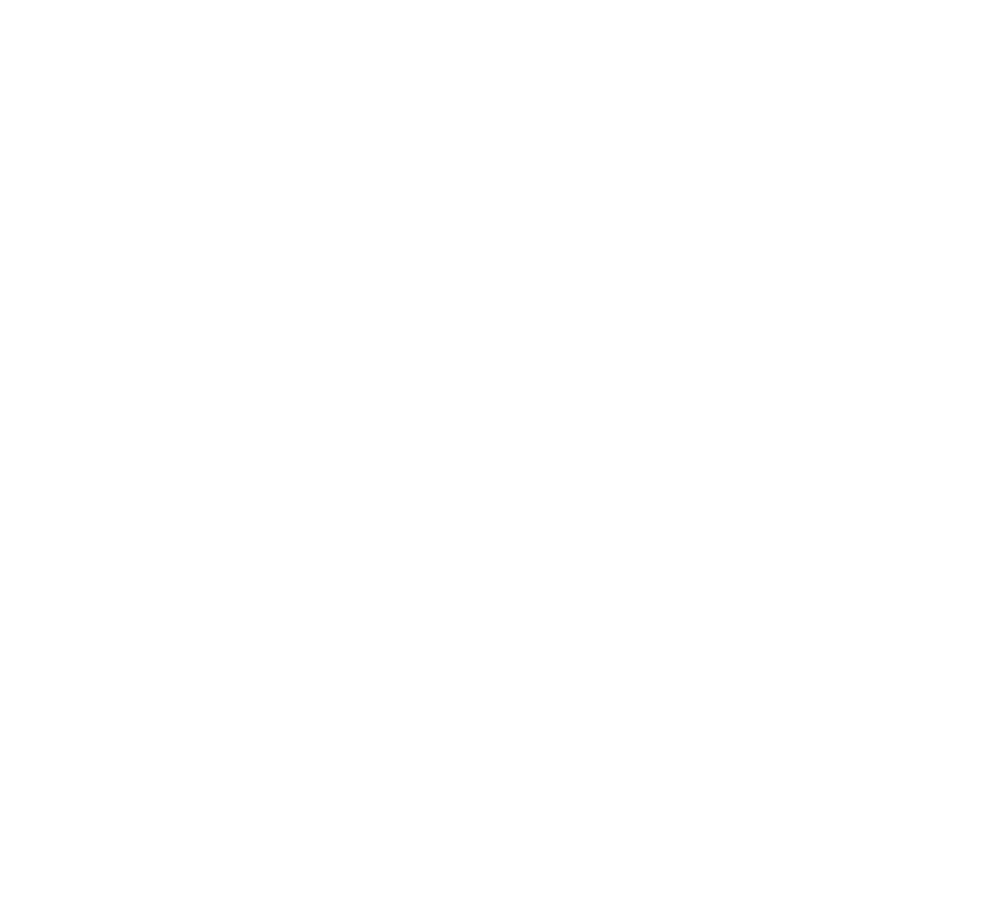
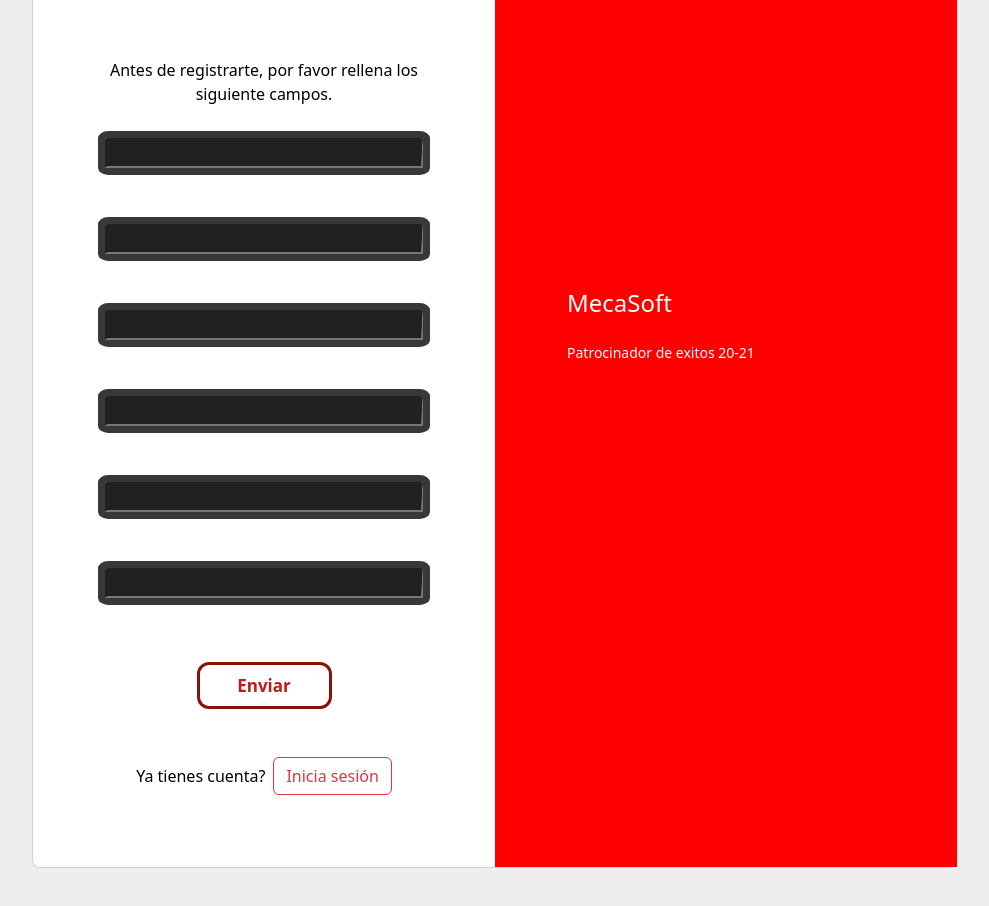
Before and after one commit to Darioantonio20/MecaSoft-Front-end, a React (Vite) app in the folder MecaSoft/: page /registro in a window 1280 px wide. Shown: the part 360-1266 px from the top of the page, without its empty margins (145-1134 px from the left). Before the commit the page ends 800 px from the top, so only its background shows below. Built offline with nearby package versions, Linux system fonts and the light colour scheme.

Commit message:
[ADD] registro

```diff
--- a/MecaSoft/src/pages/InicioDeSesion.jsx
+++ b/MecaSoft/src/pages/InicioDeSesion.jsx
@@ -26,7 +26,7 @@
                                                 <h4 className="mt-1 mb-5 pb-1">MecaSoft</h4>
                                             </div>
                                             <form className=''>
-                                                <p className='text-center'>Por favor rellena los siguiente campos.</p>
+                                                <p className='text-center'>Antes de iniciar sesión, por favor rellena los siguiente campos.</p>
                                                 <div className="form-outline mb-4">
                                                     <input type="text" id="" name="text" className="inputForm" placeholder="Nombre de usuario" required/>
                                                 </div>
@@ -49,7 +49,7 @@
                                                 </div>
                                                 <div className="d-flex align-items-center justify-content-center pb-4">
                                                     <p className="mb-0 me-2">No tienes cuenta?</p>
-                                                    <button onClick={redirectToRegister} type='button' className="btn btn-outline-danger">Crear cuenta</button>
+                                                    <button onClick={redirectToRegister} type='button' className="btn btn-outline-danger">Crea una</button>
                                                 </div>
                                             </form>
                                         </div>
--- a/MecaSoft/src/pages/Registro.jsx
+++ b/MecaSoft/src/pages/Registro.jsx
@@ -1,10 +1,83 @@
+import { useNavigate } from 'react-router-dom';
 import NavBar from "../atoms/NavBar";
+import "../assets/style/InicioDeSesion.css";
 
 function Registro() {
+
+    const navigate = useNavigate();
+
+    const redirectToLogin = () => {
+        navigate('/inicioDeSesion');
+      };
+
     return (
         <>
         <NavBar/>
-        Registro
+            <div className="h-100 gradient-form divPadre">
+                <div className="container py-5 h-100">
+                    <div className="row d-flex justify-content-center align-items-center h-100">
+                        <div className="col-xl-10">
+                            <div className="card rounded-3 text-black">
+                                <div className="row g-0">
+                                    <div className="col-lg-6">
+                                        <div className="card-body p-md-5 mx-md-4">
+                                            <div className="text-center">
+                                                <img src="https://mdbcdn.b-cdn.net/img/Photos/new-templates/bootstrap-login-form/lotus.webp" width={185} alt="logo"/>
+                                                <h4 className="mt-1 mb-5 pb-1">MecaSoft</h4>
+                                            </div>
+                                            <form className=''>
+                                                <p className='text-center'>Antes de registrarte, por favor rellena los siguiente campos.</p>
+                                                <div className="form-outline mb-4">
+                                                    <input type="text" id="" name="text" className="inputForm" placeholder="Nombre completo" required/>
+                                                </div>
+                                                <div className="form-outline mb-4">
+                                                    <input type="text" id="" name="text" className="inputForm" placeholder="Nombre de usuario" required/>
+                                                </div>
+                                                <div className="form-outline mb-4">
+                                                    <input type="text" id="" name="text" className="inputForm" placeholder="Correo" required/>
+                                                </div>
+                                                <div className="form-outline mb-4">
+                                                    <input type="text" id="" name="text" className="inputForm" placeholder="Matricula" required/>
+                                                </div>
+                                                <div className="form-outline mb-4">
+                                                    <input type="text" id="" name="text" className="inputForm" placeholder="Contraseña" required/>
+                                                </div>
+                                                <div className="form-outline mb-5">
+                                                    <input type="text" id="" name="text" className="inputForm" placeholder="Contraseña confirmar" required/>
+                                                </div>
+                                                {/*<div className="text-center pt-1 mb-5 pb-1">
+                                                    <a className="text-muted" href="#!">Olvidaste tu contraseña?</a>
+                                                </div>*/}
+                                                <div className='text-center d-flex justify-content-center mt-5 mb-5'>
+                                                    <div className="container-button">
+                                                        <div className="hover bt-1"></div>
+                                                        <div className="hover bt-2"></div>
+                                                        <div className="hover bt-3"></div>
+                                                        <div className="hover bt-4"></div>
+                                                        <div className="hover bt-5"></div>
+                                                        <div className="hover bt-6"></div>
+                                                        <button className='buttonForm'></button>
+                                                    </div>
+                                                </div>
+                                                <div className="d-flex align-items-center justify-content-center pb-4">
+                                                    <p className="mb-0 me-2">Ya tienes cuenta?</p>
+                                                    <button onClick={redirectToLogin} type='button' className="btn btn-outline-danger">Inicia sesión</button>
+                                                </div>
+                                            </form>
+                                        </div>
+                                    </div>
+                                    <div className="col-lg-6 d-flex align-items-center gradient-custom-2 red-background">
+                                        <div className="text-white px-3 py-4 p-md-5 mx-md-4">
+                                            <h4 className="mb-4">MecaSoft</h4>
+                                            <p className="small mb-0">Patrocinador de exitos 20-21</p>
+                                        </div>
+                                    </div>
+                                </div>
+                            </div>
+                        </div>
+                    </div>
+                </div>
+            </div>
         </>
      );
 }
```
